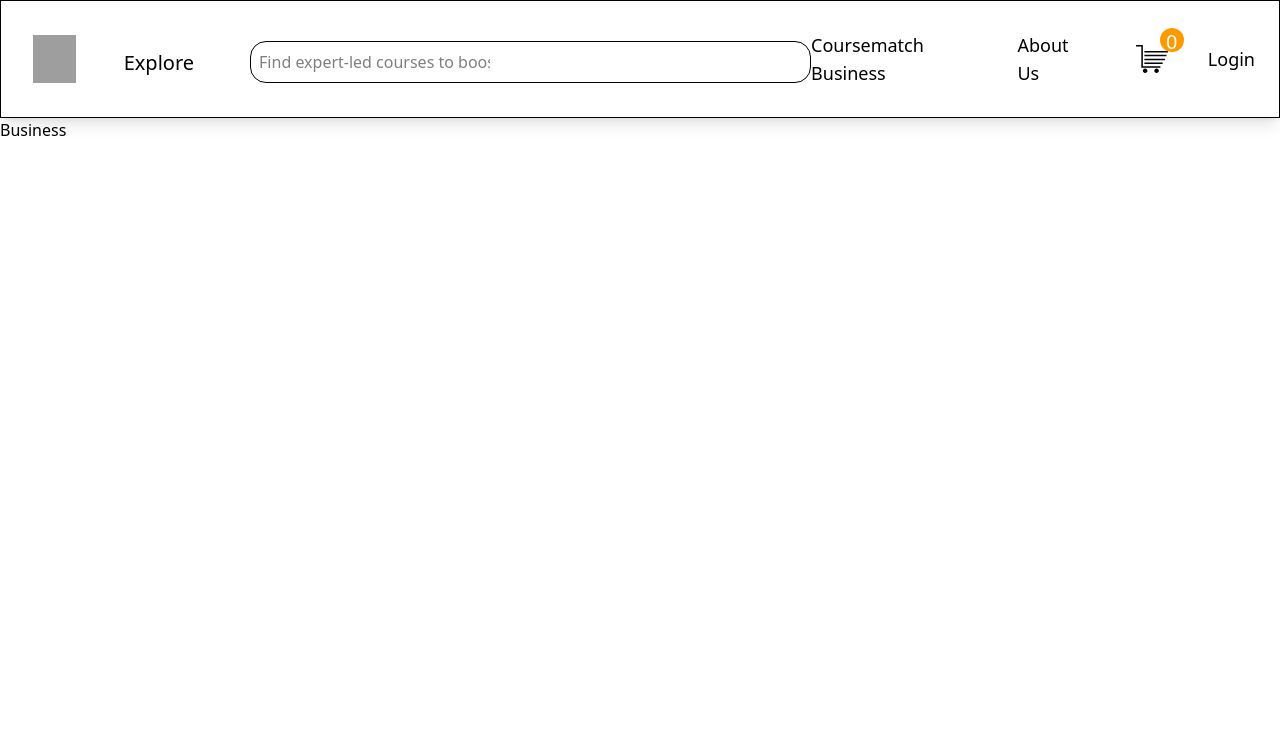
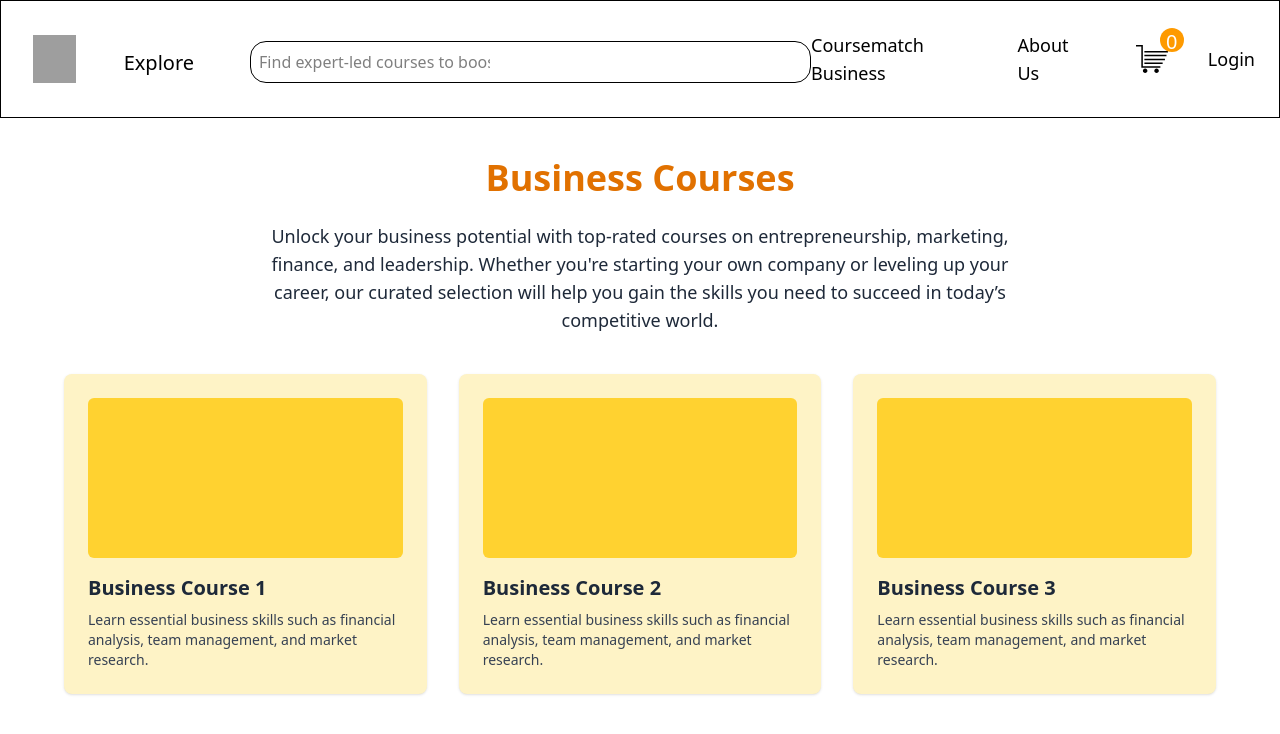
Before and after one commit to SreekarSBS/CourseMatch, a React (Vite) app: page /Business in a window 1280 px wide. Shown: the top 734 px of the page. Built offline with nearby package versions, Linux system fonts and the light colour scheme; no server answers; grey boxes are pictures that could not be loaded.

Commit message:
Business,Footeer,About,Carousel updates

```diff
--- a/src/components/About.js
+++ b/src/components/About.js
@@ -1,9 +1,26 @@
+const About = () => {
+   return (
+     <div className="min-h-screen bg-orange-400 mask-b-from-20  text-black p-12 ">
+       <h1 className="text-5xl font-black mb-8 text-center font-serif z-50  text-black">About</h1>
 
+       <div className="max-w-4xl mx-auto text-lg leading-relaxed bg-white p-8 rounded-lg shadow-md">
+         <p className="mb-4">
+           <strong>CourseMatch</strong> is a smart, user-focused platform that helps learners discover and compare the best online courses tailored to their interests and goals. By aggregating data from leading learning platforms, CourseMatch offers a curated experience where users can:
+         </p>
 
-const About = () => {
- return <div>
-    <h1 >About</h1>
+         <ul className="list-disc list-inside space-y-2">
+           <li>📚 Explore top-rated courses across categories like development, design, business, and more</li>
+           <li>💰 Compare prices, ratings, and content at a glance</li>
+           <li>🛒 Add preferred courses to a shopping cart for easy tracking and purchase</li>
+           <li>🔍 Filter and sort results based on instructor, platform, price, and course length</li>
+         </ul>
 
- </div>
-}
-export default About;
+         <p className="mt-6">
+           Whether you're a beginner looking to start a new skill or a professional upgrading your knowledge, <strong>CourseMatch</strong> makes finding the right course simple, efficient, and personalized.
+         </p>
+       </div>
+     </div>
+   );
+ };
+
+ export default About;
--- a/src/components/Business.js
+++ b/src/components/Business.js
@@ -1,10 +1,34 @@
+const Business = () => {
+    return (
+      <div className="min-h-screen bg-white text-gray-800 p-10">
+        <h1 className="text-4xl font-bold mb-6 text-center text-amber-600">
+          Business Courses
+        </h1>
 
+        <p className="text-lg max-w-3xl mx-auto text-center mb-10">
+          Unlock your business potential with top-rated courses on entrepreneurship,
+          marketing, finance, and leadership. Whether you're starting your own company
+          or leveling up your career, our curated selection will help you gain the
+          skills you need to succeed in today’s competitive world.
+        </p>
 
-const Business = () => {
-    return <div>
-        <h1>Business</h1>
+        <div className="grid grid-cols-1 sm:grid-cols-2 lg:grid-cols-3 gap-8 max-w-6xl mx-auto">
+          {[1, 2, 3].map((_, idx) => (
+            <div
+              key={idx}
+              className="bg-amber-100 p-6 rounded-lg shadow hover:shadow-lg transition"
+            >
+              <div className="h-40 bg-amber-300 rounded-md mb-4"></div>
+              <h2 className="text-xl font-semibold mb-2">Business Course {idx + 1}</h2>
+              <p className="text-gray-700 text-sm">
+                Learn essential business skills such as financial analysis, team
+                management, and market research.
+              </p>
+            </div>
+          ))}
+        </div>
+      </div>
+    );
+  };
 
-    </div>
-}
-
-export default Business;
+  export default Business;
--- a/src/components/EmblaCarousel.jsx
+++ b/src/components/EmblaCarousel.jsx
@@ -14,8 +14,8 @@ const EmblaCarousel = () => {
            <div className="flex justify-between ">
             <div className="2xl:ml-24  mt-[-25px]  ">
 
-                <h1 className=" mt-18 2xl:mt-10 2xl:pr-0 xl:pr-32 2xl:text-7xl xl:text-5xl font-serif">Learn Without</h1>
-                <h1 className="  2xl:text-7xl 2xl:mr-0 xl:mr-14 xl:text-5xl pr-60 mt-3 font-serif">Limits</h1>
+                <h1 className=" mt-18 2xl:mt-10 2xl:pr-0 xl:pr-32 2xl:text-7xl xl:text-5xl font-serif">Start Learning</h1>
+                <h1 className="  2xl:text-7xl 2xl:mr-0 xl:mr-14 xl:text-5xl pr-60 mt-3 font-serif">Today</h1>
 
                 <div className="text-gray-400 wrap w-lg mt-2">
                   <p className="2xl:ml-4"> Start, switch, or advance your career with more than </p>
@@ -61,8 +61,8 @@ const EmblaCarousel = () => {
 <div className="flex justify-between ">
  <div className="2xl:ml-24  mt-[-25px]  ">
 
-     <h1 className=" mt-18 2xl:mt-10 2xl:pr-0 xl:pr-32 2xl:text-7xl xl:text-5xl font-serif">Learn Without</h1>
-     <h1 className="  2xl:text-7xl 2xl:mr-0 xl:mr-14 xl:text-5xl pr-60 mt-3 font-serif">Limits</h1>
+     <h1 className=" mt-18 2xl:mt-10 2xl:pr-0 xl:pr-32 2xl:text-7xl xl:text-5xl mr-32 font-serif">Boost your</h1>
+     <h1 className="  2xl:text-7xl 2xl:mr-0 xl:mr-14 xl:text-5xl pr-60 mt-3 font-serif">Skillset</h1>
 
      <div className="text-gray-400 wrap w-lg mt-2">
        <p className="2xl:ml-4"> Start, switch, or advance your career with more than </p>
--- a/src/components/Explore.js
+++ b/src/components/Explore.js
@@ -15,7 +15,6 @@ const Explore = () => {
         const jsonData = await data.json();
         setNavigationList(jsonData["ud-main"]?.items)
         console.log(navigationList);
-
     }
 
     return <div className="hidden group-hover:block z-50 bg-gray-100 border rounded-lg  ml-[-23px]  w-96  absolute pt-4 ">
--- a/src/components/Footer.js
+++ b/src/components/Footer.js
@@ -5,7 +5,7 @@ const Footer = () => {
     return (
       <div className="flex items-center justify-around mt-18 overflow-clip shadow-2xl w-full h-64  bg-black">
         <div className="flex items-center">
-          <div className=" text-white font-extralight text-3xl hover:underline-offset-2 "><a className="group text-amber-400 transition-all duration-300 ease-in-out" href="#">
+          <div className=" text-white font-extralight text-3xl hover:underline-offset-2 "><a target="_blank" className="group text-amber-400 transition-all duration-300 ease-in-out" href="https://github.com/SreekarSBS/">
   <span className="bg-left-bottom bg-gradient-to-r from-amber-500 to-pink-500 bg-[length:0%_2px] bg-no-repeat group-hover:bg-[length:100%_2px] transition-all duration-700 ease-out">
     Contact Me
   </span>
```
